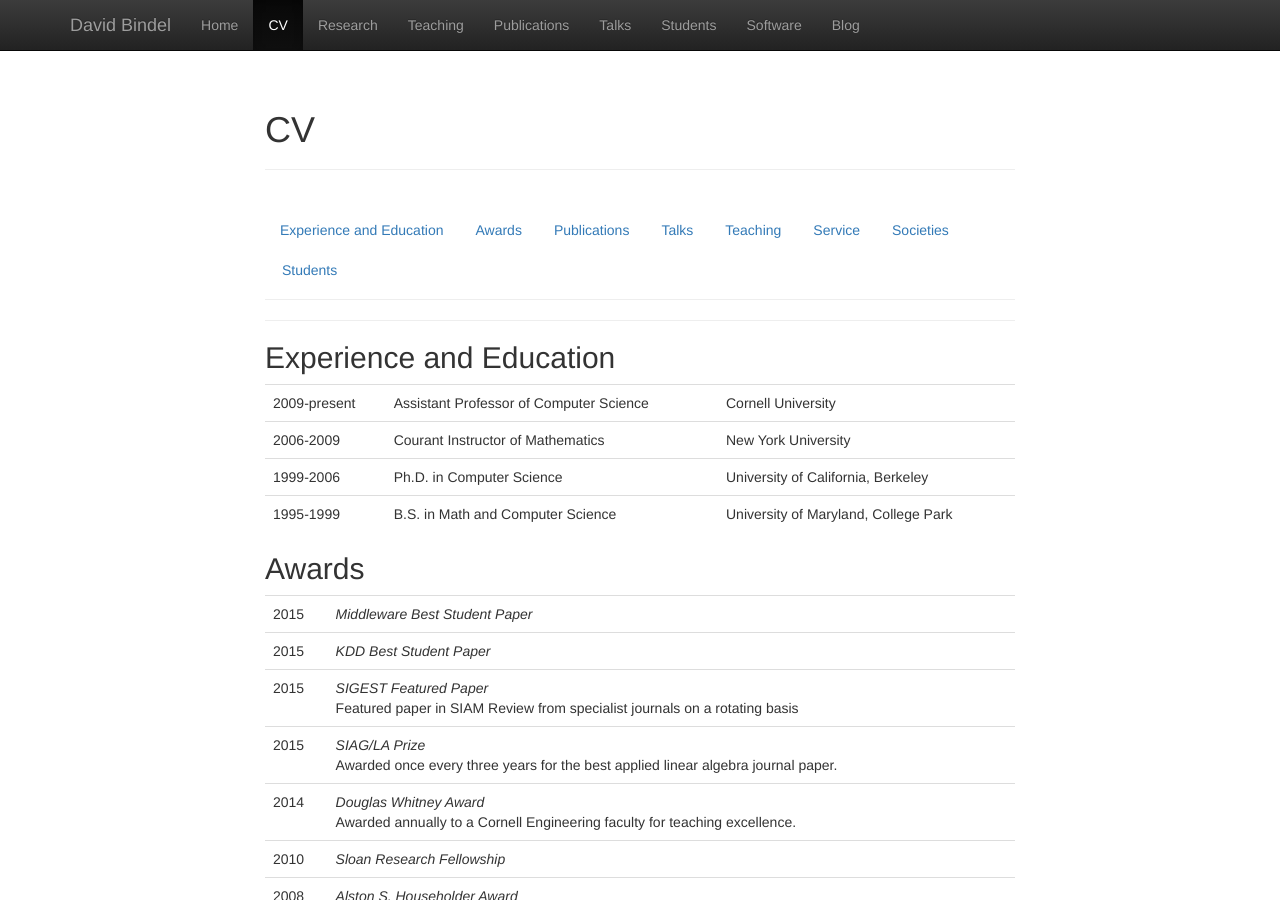
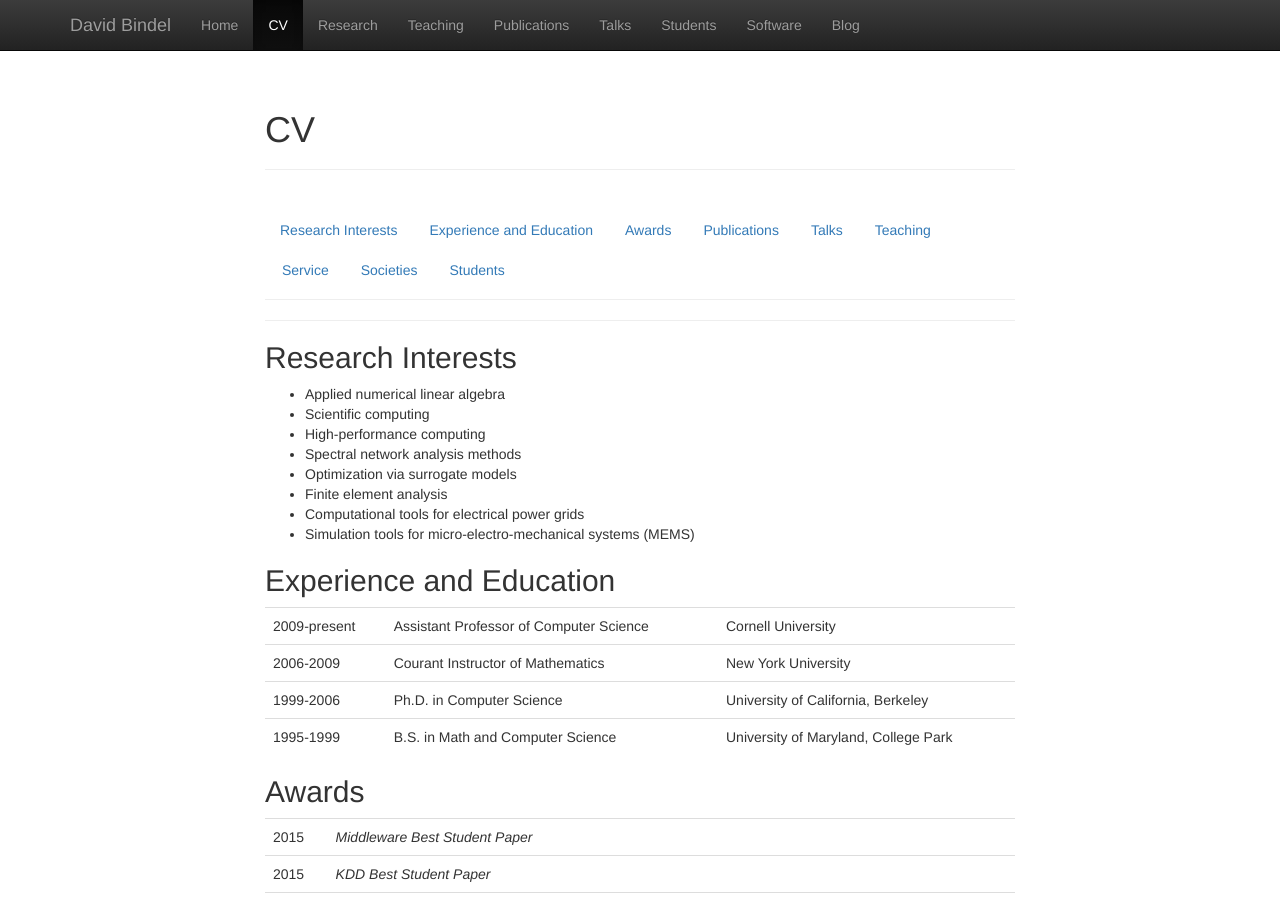
Before and after one commit to dbindel/cornell_web, a Jekyll site: the page built from vita.html, in a window 1280 px wide and 900 px high. Built offline with Jekyll 4.4.1, drawn with Linux system fonts in a browser that asks for light colours; nearby versions of some CDN libraries.

Commit message:
Added research interests section back to CV.

```diff
--- /dev/null
+++ b/_data/interests.yml
@@ -0,0 +1,8 @@
+- Applied numerical linear algebra
+- Scientific computing
+- High-performance computing
+- Spectral network analysis methods
+- Optimization via surrogate models
+- Finite element analysis
+- Computational tools for electrical power grids
+- Simulation tools for micro-electro-mechanical systems (MEMS)
--- /dev/null
+++ b/_includes/cv_interests.html
@@ -0,0 +1,5 @@
+<ul>
+{% for m in site.data.interests %}
+  <li>{{ m }}</li>
+{% endfor %}
+</ul>
--- a/vita.html
+++ b/vita.html
@@ -6,6 +6,7 @@ bibdiv: well-sm
 
 <div class="page-header">
 <ul class="nav nav-pills">
+<li><a href="#interests">Research Interests</a></li>
 <li><a href="#prof">Experience and Education</a></li>
 <li><a href="#awards">Awards</a></li>
 <li><a href="#pubs">Publications</a></li>
@@ -19,6 +20,10 @@ bibdiv: well-sm
 </div>
 
 <hr/>
+
+<h2 id="prof">Research Interests</h2>
+
+{% include cv_interests.html %}
 
 <h2 id="prof">Experience and Education</h2>
 
```
Also changed, not shown: 3 other files.
